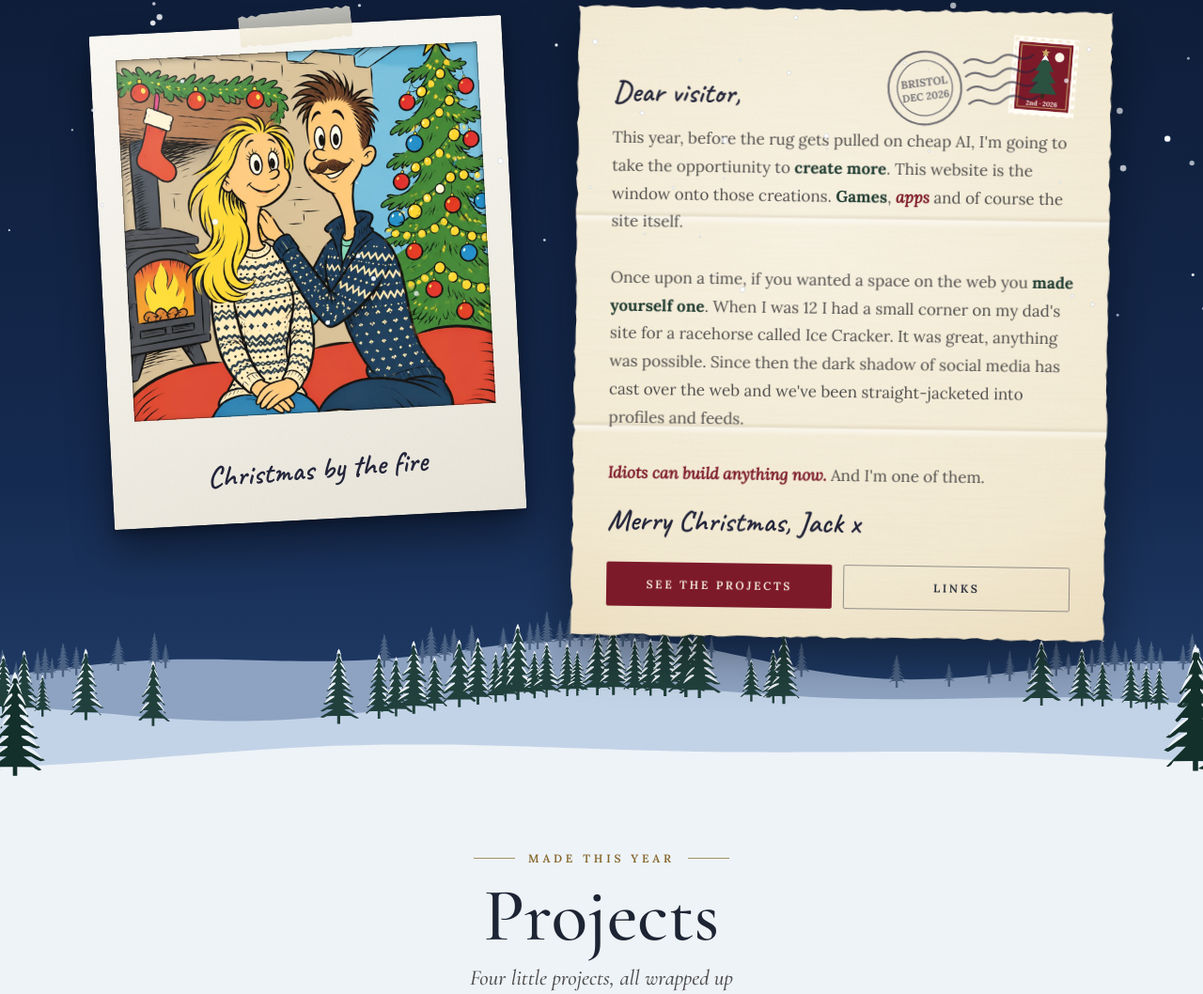
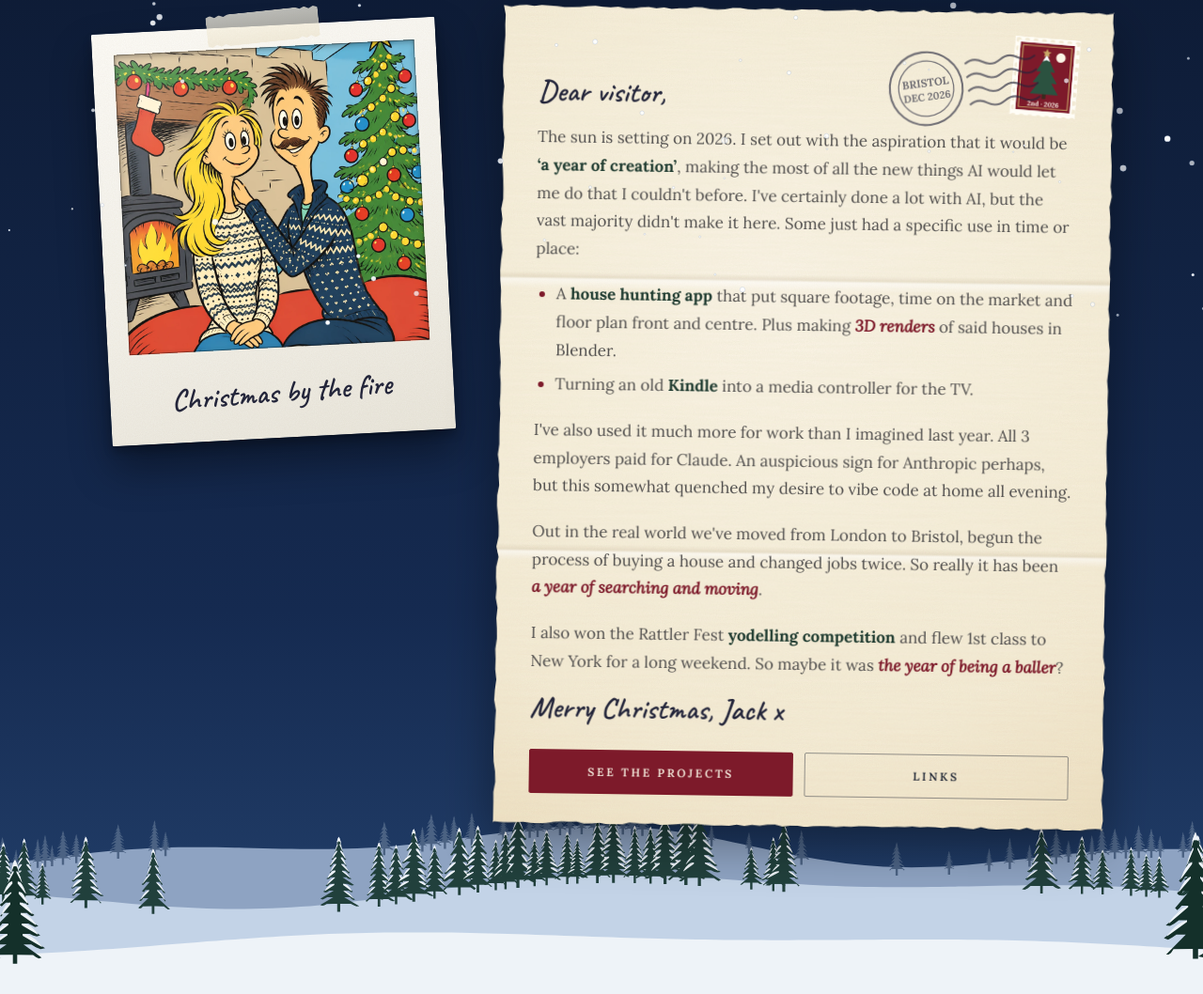
Before and after one commit to jackwallman/jackwallman.github.io, a plain HTML site: page index.html in a window 1280 px wide. Shown: the part 450-1508 px from the top of the page at 94% size. Drawn offline with nearby package versions, Linux system fonts and the light colour scheme.

Commit message:
Replace the homepage letter with a 2026 end-of-year note
Swap the start-of-year letter for a look back on 2026, with the side
projects as a bulleted list. Widen the letter and narrow the polaroid
where they sit side by side.

Co-Authored-By: Claude Opus 5.5 <noreply@anthropic.com>

```diff
--- a/index.html
+++ b/index.html
@@ -151,7 +151,7 @@
 
   .hero-stack {
     margin-top: 64px;
-    display: grid; grid-template-columns: 1fr 1.25fr; gap: 56px;
+    display: grid; grid-template-columns: 1fr 1.7fr; gap: 48px;
     align-items: start;
     text-align: left;
   }
@@ -238,7 +238,12 @@
     transform: rotate(-8deg);
     pointer-events: none;
   }
-  .letter-bio { margin: 0; font-size: 17px; line-height: 1.75; color: var(--ink-soft); max-width: 62ch; }
+  .letter-bio { margin: 0; font-size: 17px; line-height: 1.75; color: var(--ink-soft); max-width: 68ch; }
+  .letter-bio p { margin: 0 0 1.1em; }
+  .letter-bio ul { margin: 0 0 1.1em; padding-left: 1.3em; }
+  .letter-bio li { margin-bottom: 0.4em; }
+  .letter-bio li::marker { color: var(--berry); }
+  .letter-bio > :last-child { margin-bottom: 0; }
   .letter-bio b { color: var(--evergreen); font-weight: 700; }
   .letter-bio em { color: var(--berry); font-style: italic; font-weight: 700; }
   .letter-sign { font-family: var(--hand); font-size: 32px; font-weight: 600; color: var(--pen); margin: 14px 0 0; }
@@ -483,11 +488,16 @@
             </g>
           </svg>
         </div>
-        <p class="letter-bio">
-          This year, before the rug gets pulled on cheap AI, I'm going to take the opportiunity to <b>create more</b>. This website is the window onto those creations. <b>Games</b>, <em>apps</em> and of course the site itself.<br/><br/>
-          Once upon a time, if you wanted a space on the web you <b>made yourself one</b>. When I was 12 I had a small corner on my dad's site for a racehorse called Ice Cracker. It was great, anything was possible. Since then the dark shadow of social media has cast over the web and we've been straight-jacketed into profiles and feeds.<br/><br/>
-          <em>Idiots can build anything now.</em> And I'm one of them.
-        </p>
+        <div class="letter-bio">
+          <p>The sun is setting on 2026. I set out with the aspiration that it would be <b>&lsquo;a year of creation&rsquo;</b>, making the most of all the new things AI would let me do that I couldn't before. I've certainly done a lot with AI, but the vast majority didn't make it here. Some just had a specific use in time or place:</p>
+          <ul>
+            <li>A <b>house hunting app</b> that put square footage, time on the market and floor plan front and centre. Plus making <em>3D renders</em> of said houses in Blender.</li>
+            <li>Turning an old <b>Kindle</b> into a media controller for the TV.</li>
+          </ul>
+          <p>I've also used it much more for work than I imagined last year. All 3 employers paid for Claude. An auspicious sign for Anthropic perhaps, but this somewhat quenched my desire to vibe code at home all evening.</p>
+          <p>Out in the real world we've moved from London to Bristol, begun the process of buying a house and changed jobs twice. So really it has been <em>a year of searching and moving</em>.</p>
+          <p>I also won the Rattler Fest <b>yodelling competition</b> and flew 1st class to New York for a long weekend. So maybe it was <em>the year of being a baller</em>?</p>
+        </div>
         <p class="letter-sign">Merry Christmas, Jack x</p>
         <div class="letter-cta">
           <a href="#projects" class="btn btn--primary">See the projects</a>
```
